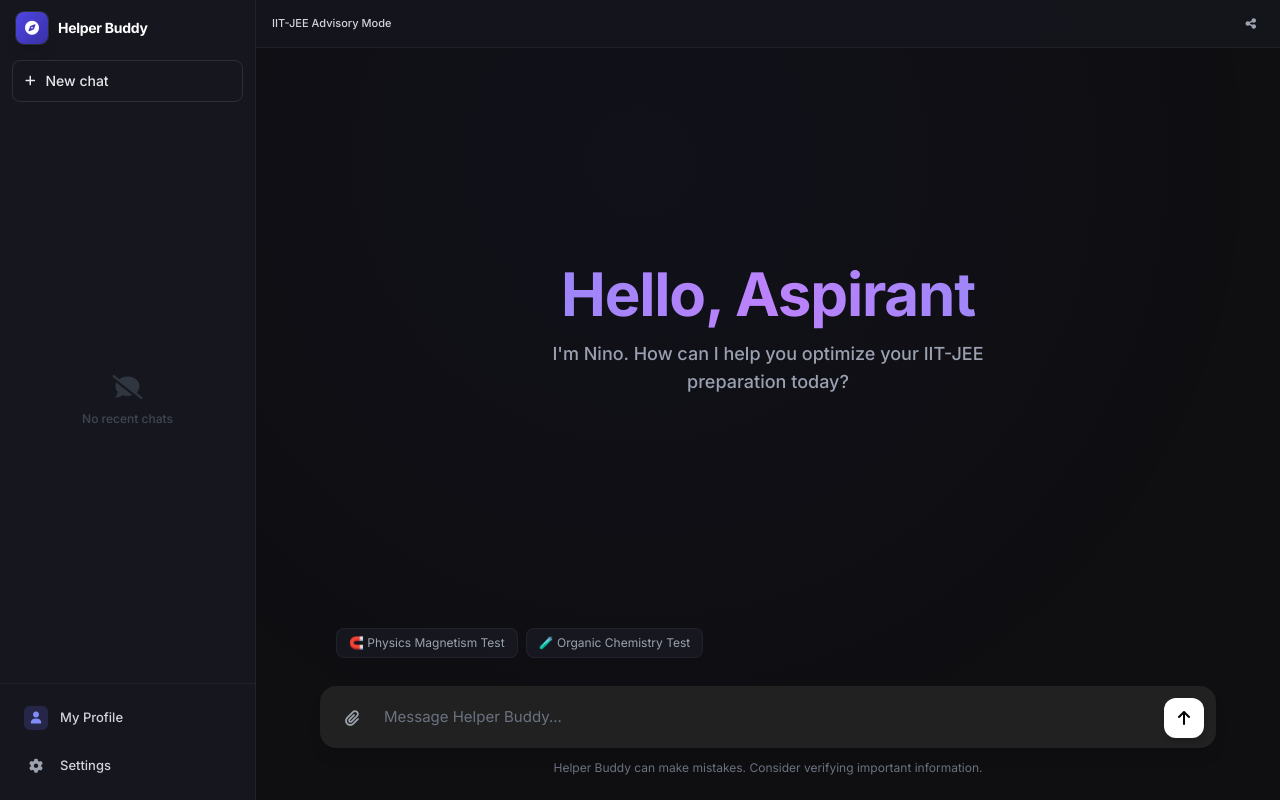
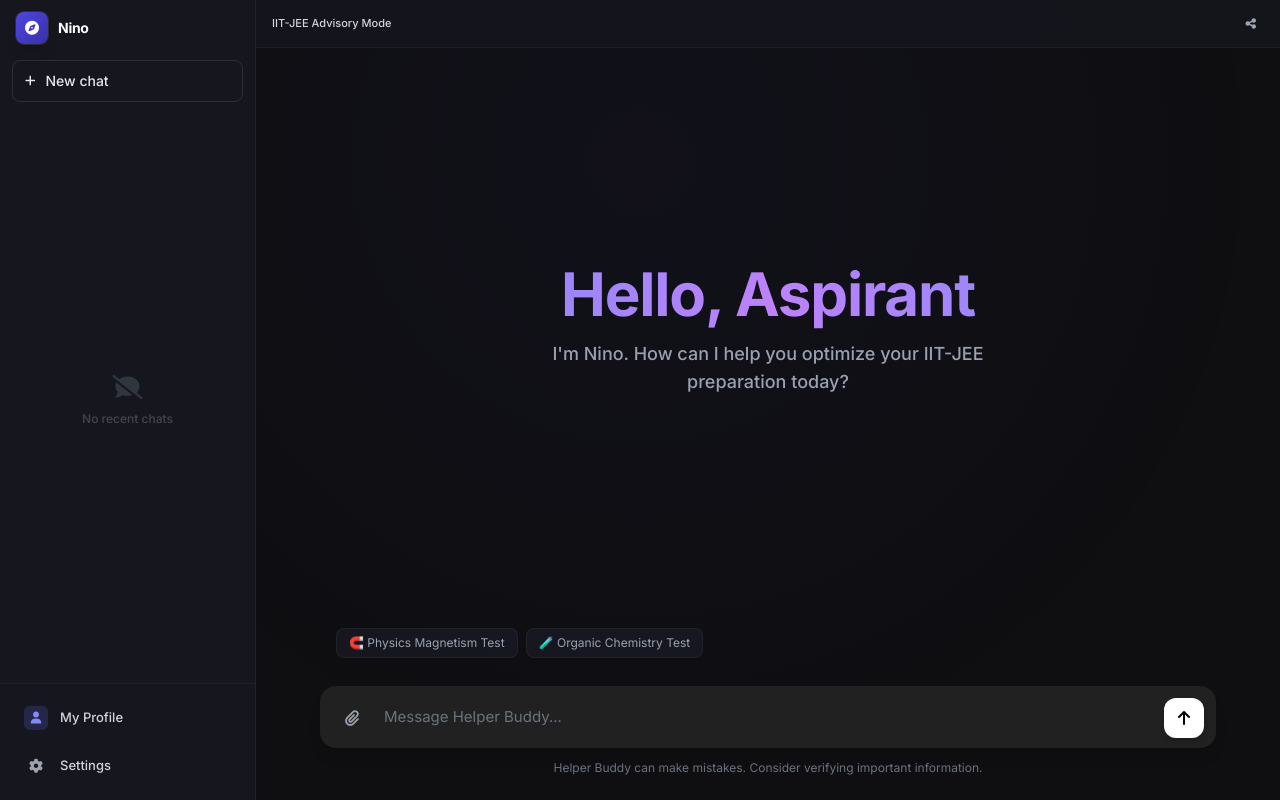
Before and after one commit to mayankraj302/nino-the-ai-helper-buddy-, a Flask app: page / in a window 1280 px wide. Run offline with Flask 3, Linux system fonts and the light colour scheme; some libraries are stand-ins or nearby versions.

Commit message:
Update index.html

```diff
--- a/templates/index.html
+++ b/templates/index.html
@@ -177,7 +177,7 @@
         <i class="fas fa-compass text-lg text-white"></i>
       </div>
       <div class="overflow-hidden whitespace-nowrap flex items-center h-11">
-        <h2 class="splash-text opacity-0 text-lg font-bold tracking-tight text-white">Nino</h2>
+        <h2 class="splash-text opacity-0 text-lg font-bold tracking-tight text-white">Helper Buddy</h2>
       </div>
     </div>
   </div>
@@ -195,7 +195,7 @@
               <i class="fas fa-compass"></i>
             </div>
             <div>
-              <h1 class="text-sm font-bold text-white tracking-tight">Helper Buddy</h1>
+              <h1 class="text-sm font-bold text-white tracking-tight">Nino</h1>
             </div>
           </div>
           <button onclick="toggleMobileMenu()" class="md:hidden text-gray-400 hover:text-white p-2 text-sm rounded-lg hover:bg-white/5 transition"><i class="fas fa-times"></i></button>
```
